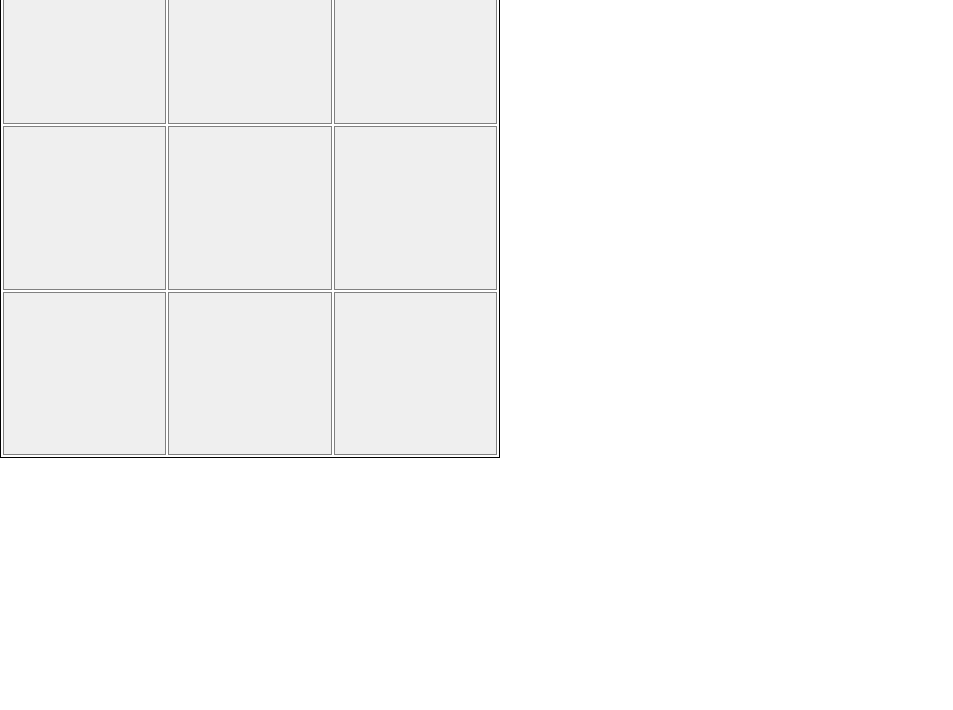
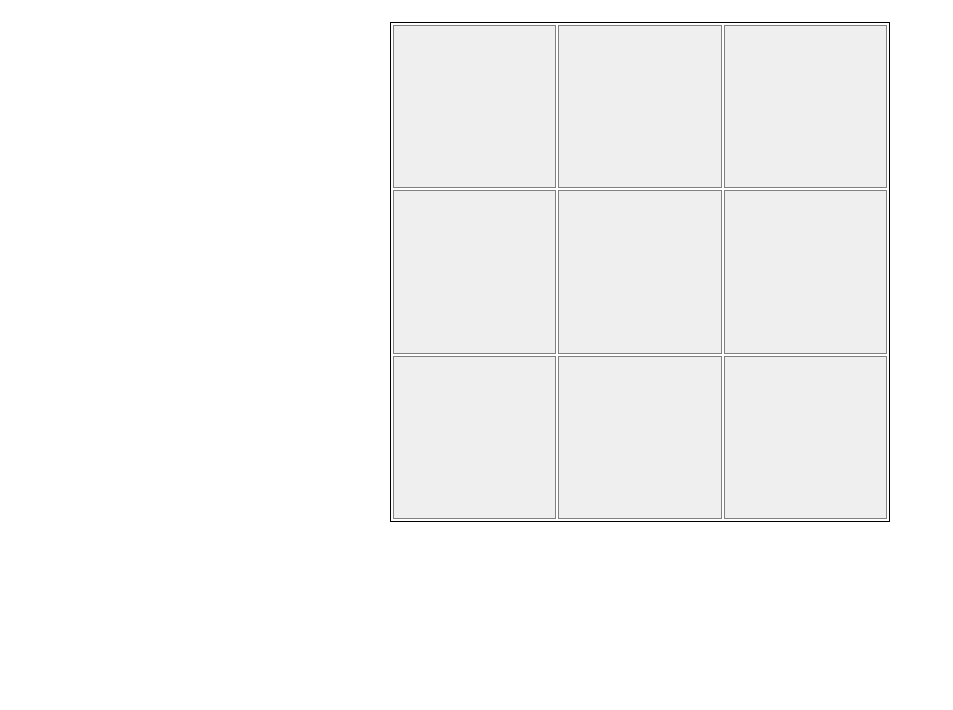
Before and after one commit to byudhip/project-tic-tac-toe, a plain HTML site: page index.html in a window 1280 px wide. Shown: the part 90-800 px from the top of the page, without its empty margins (0-953 px from the left). Drawn offline with Linux system fonts and the light colour scheme.

Commit message:
Centered the Gameboard

```diff
--- a/styles.css
+++ b/styles.css
@@ -1,5 +1,7 @@
 /* Reset */
-*, *::before, *::after {
+*,
+*::before,
+*::after {
   margin: 0;
   padding: 0;
   box-sizing: border-box;
@@ -20,6 +22,14 @@ body {
   line-height: 1.5;
 }
 
+.container {
+  display: flex;
+  flex-direction: column;
+  justify-content: center;
+  align-items: center;
+  text-align: center;
+  padding: 2rem;
+}
 
 .board {
   display: grid;
@@ -30,6 +40,7 @@ body {
   border: 1px solid black;
   gap: 2px;
   padding: 2px;
+  margin: 2rem;
 }
 
 .cell {
```
Lines whose indentation alone changed are shown as unchanged.
